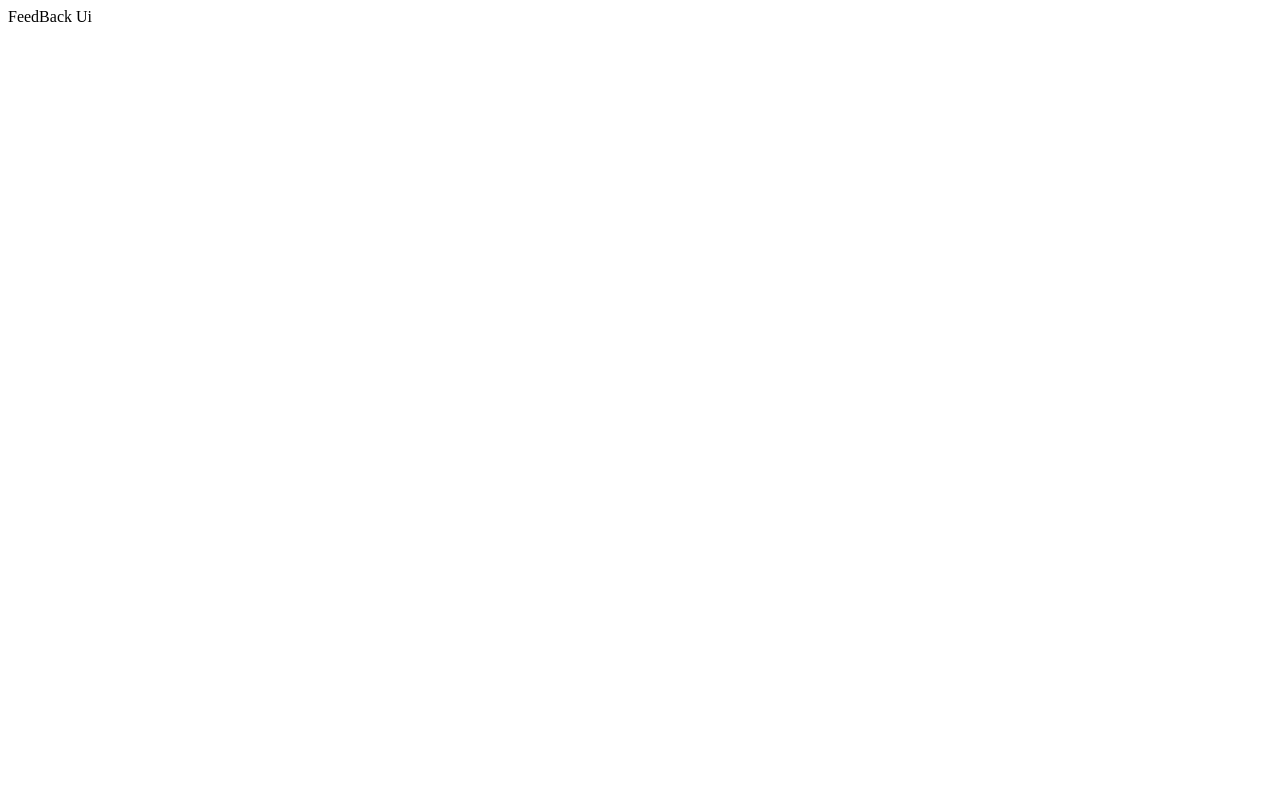
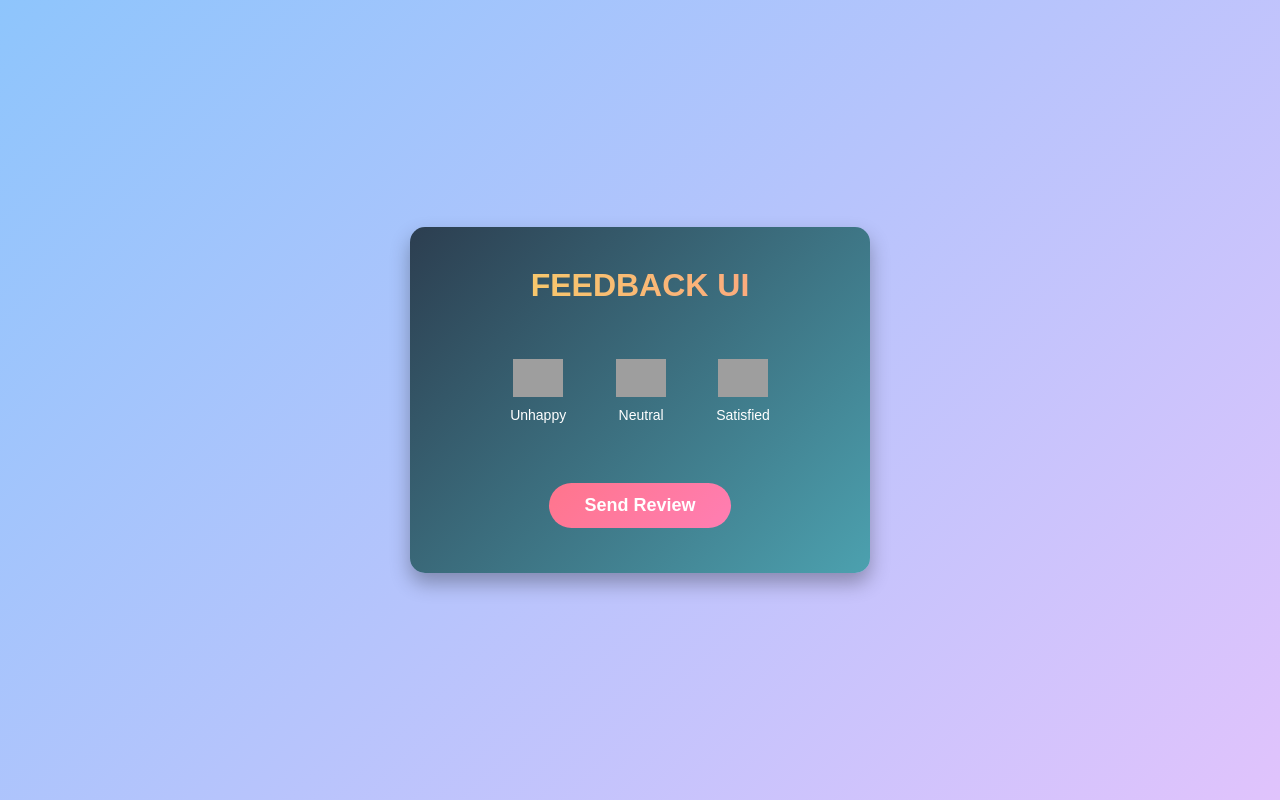
Before and after one commit to Sameer146-ai/FeedBack-Ui, a plain HTML site: page index.html in a window 1280 px wide. Drawn offline with Linux system fonts and the light colour scheme; grey boxes are pictures that could not be loaded.

Commit message:
feedback card completed

```diff
--- a/index.html
+++ b/index.html
@@ -1 +1,31 @@
-FeedBack Ui
+<!DOCTYPE html>
+<html lang="en">
+  <head>
+    <meta charset="UTF-8" />
+    <meta http-equiv="X-UA-Compatible" content="IE=edge" />
+    <meta name="viewport" content="width=device-width, initial-scale=1.0" />
+    <title>Feedback UI</title>
+    <link rel="stylesheet" href="style.css">
+  </head>
+  <body>
+    <div class="container" id="container">
+      <h1 class="heading">Feedback UI</h1>
+      <div class="ratings-container" id="ratings-container">
+        <div class="rating">
+          <img src="https://cdn-icons-png.flaticon.com/512/166/166527.png" />
+          <small>Unhappy</small>
+        </div>
+        <div class="rating">
+          <img src="https://cdn-icons-png.flaticon.com/512/1791/1791385.png" />
+          <small>Neutral</small>
+        </div>
+        <div class="rating">
+          <img src="https://cdn-icons-png.flaticon.com/512/166/166538.png" />
+          <small>Satisfied</small>
+        </div>
+      </div>
+      <button class="btn" id="btn">Send Review</button>
+    </div>
+    <script src="script.js"></script>
+  </body>
+</html>
--- a/script.js
+++ b/script.js
@@ -0,0 +1,34 @@
+const ratingEls = document.querySelectorAll(".rating");
+const btnEl = document.getElementById("btn");
+
+const containerEl = document.getElementById("container");
+
+let selectedRating = "";
+
+ratingEls.forEach((ratingEl) => {
+  ratingEl.addEventListener("click", (event) => {
+    removeActive();
+    selectedRating =
+      event.target.innerText || event.target.parentNode.innerText;
+    event.target.classList.add("active");
+    event.target.parentNode.classList.add("active");
+  });
+});
+
+btnEl.addEventListener("click", () => {
+  if (selectedRating !== "") {
+    containerEl.innerHTML = `
+        <strong>Thank you!</strong>
+        <br>
+        <br>
+        <strong>Feedback: ${selectedRating}</strong>
+        <p>We'll use your feedback to improve our customer support.</p>
+        `;
+  }
+});
+
+function removeActive() {
+  ratingEls.forEach((ratingEl) => {
+    ratingEl.classList.remove("active");
+  });
+}
--- a/style.css
+++ b/style.css
@@ -0,0 +1,98 @@
+
+   body {
+    margin: 0;
+    background: linear-gradient(135deg, #8EC5FC, #E0C3FC);
+    color: #fff;
+    display: flex;
+    min-height: 100vh;
+    justify-content: center;
+    align-items: center;
+    font-family: "Poppins", sans-serif;
+  }
+
+  .container {
+    background: linear-gradient(135deg, #2c3e50, #4ca1af);
+    box-shadow: 0 10px 20px rgba(0, 0, 0, 0.3);
+    border-radius: 15px;
+    padding: 30px;
+    width: 90%;
+    max-width: 400px;
+    text-align: center;
+    font-size: 20px;
+    transition: transform 0.3s ease-in-out, box-shadow 0.3s ease-in-out;
+  }
+
+  .container:hover {
+    transform: translateY(-5px);
+    box-shadow: 0 15px 25px rgba(0, 0, 0, 0.4);
+  }
+
+  .heading {
+    margin: 10px 0;
+    font-size: 32px;
+    font-weight: bold;
+    text-transform: uppercase;
+    background: linear-gradient(90deg, #f6d365, #fda085);
+    -webkit-background-clip: text;
+    color: transparent;
+  }
+
+  .ratings-container {
+    display: flex;
+    padding: 20px 0;
+    justify-content: center;
+  }
+
+  .rating {
+    cursor: pointer;
+    padding: 15px;
+    margin: 10px;
+    transition: transform 0.3s ease, background 0.3s ease;
+    border-radius: 10px;
+    text-align: center;
+  }
+
+  .rating img {
+    width: 50px;
+    transition: transform 0.3s ease-in-out;
+  }
+
+  .rating small {
+    display: block;
+    font-size: 14px;
+    margin-top: 5px;
+  }
+
+  .rating:hover,
+  .rating.active {
+    background: rgba(255, 255, 255, 0.2);
+    transform: scale(1.1);
+    box-shadow: 0 5px 15px rgba(0, 0, 0, 0.2);
+  }
+
+  .rating:hover img {
+    transform: scale(1.2);
+  }
+
+  .btn {
+    background: linear-gradient(135deg, #ff758c, #ff7eb3);
+    color: white;
+    border: none;
+    margin: 15px 0;
+    border-radius: 30px;
+    padding: 12px 35px;
+    cursor: pointer;
+    font-size: 18px;
+    font-weight: bold;
+    transition: all 0.3s ease;
+  }
+
+  .btn:hover {
+    background: linear-gradient(135deg, #ff7eb3, #ff758c);
+    box-shadow: 0 5px 15px rgba(255, 118, 136, 0.4);
+    transform: translateY(-3px);
+  }
+
+  .btn:active {
+    transform: scale(0.95);
+  }
```
